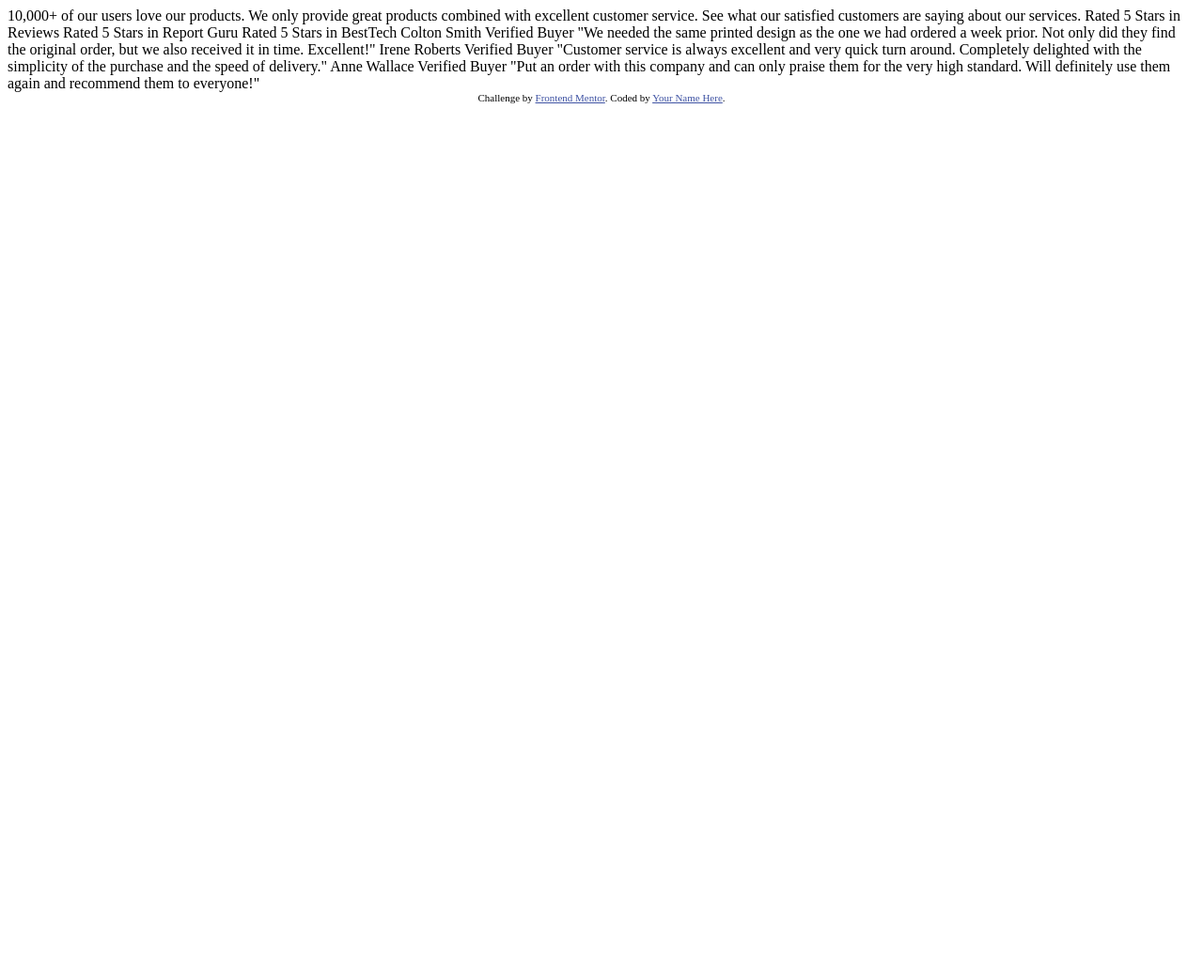
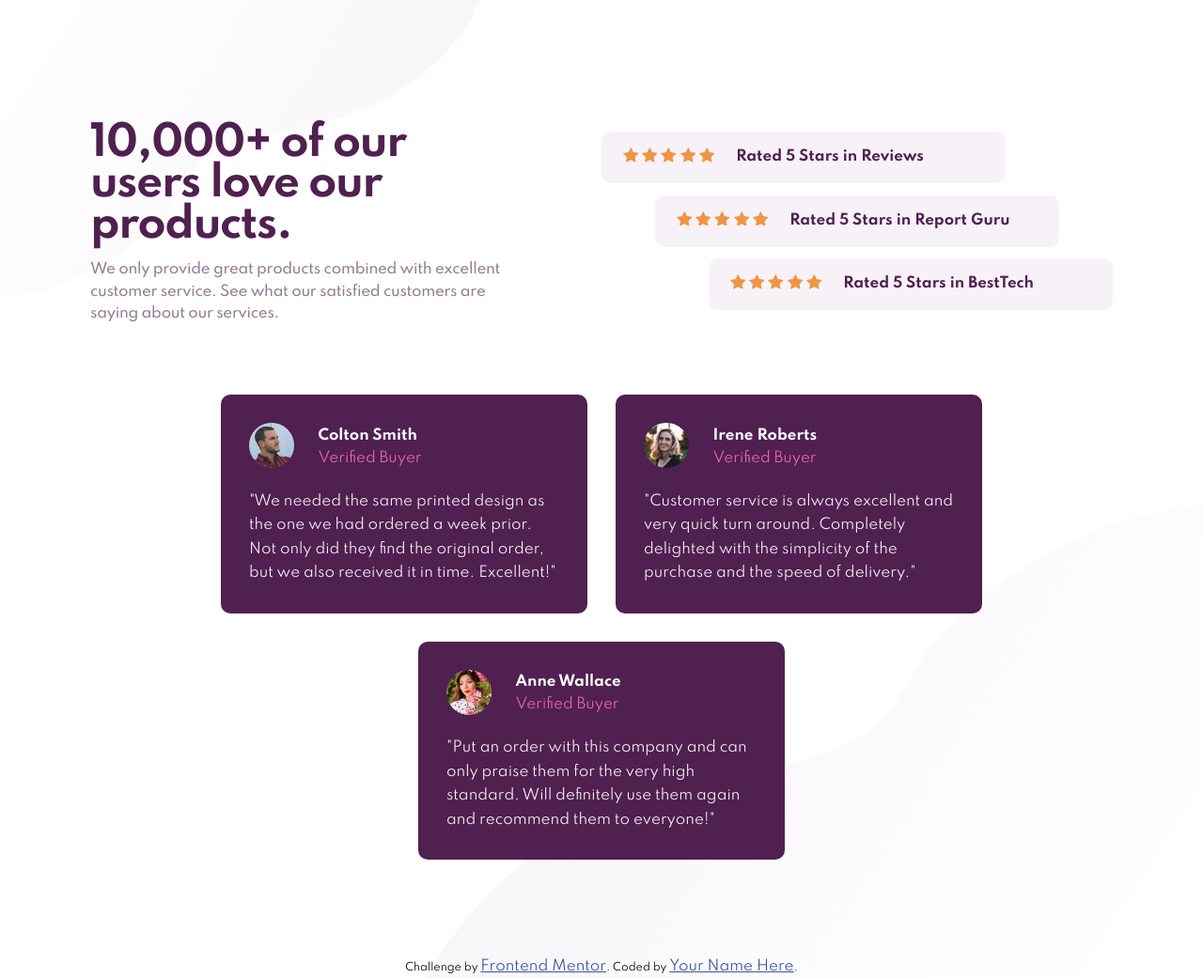
Before and after one commit to G4Snakeman/social-proof-section, a plain HTML site: page index.html in a window 1280 px wide. Shown: the whole page at 94% size. Before the commit the page ends 800 px from the top, so only its background shows below. Drawn offline with Linux system fonts and the light colour scheme.

Commit message:
Social proof section finished

```diff
--- a/index.html
+++ b/index.html
@@ -1,16 +1,16 @@
 <!DOCTYPE html>
 <html lang="en">
+
 <head>
   <meta charset="UTF-8" />
   <meta name="viewport" content="width=device-width, initial-scale=1.0" />
   <!-- displays site properly based on user's device -->
 
-    <link
-      rel="icon"
-      type="image/png"
-      sizes="32x32"
-      href="./images/favicon-32x32.png"
-    />
+  <link rel="icon" type="image/png" sizes="32x32" href="./images/favicon-32x32.png" />
+  <link rel="stylesheet" href="style.css">
+  <link crossorigin="anonymous" href="https://fonts.googleapis.com/css2?family=Spartan:wght@400;500;700&display=swap"
+    rel="stylesheet">
+
 
   <title>Frontend Mentor | Social proof section</title>
 
@@ -20,42 +20,187 @@
       font-size: 11px;
       text-align: center;
     }
+
     .attribution a {
       color: hsl(228, 45%, 44%);
     }
   </style>
 </head>
-  <body>
+
+<body class="page">
+
+  <main class="content page__main">
+    <div class="content__headline">
+      <div class="headline">
+        <h1 class="headline__header">
           10,000+ of our users love our products.
+        </h1>
 
+        <p class="headline__text">
           We only provide great products combined with excellent customer service.
           See what our satisfied customers are saying about our services.
+        </p>
+      </div>
+    </div>
 
+    <div class="content__ratings">
+      <div class="ratings">
+        <div class="rating ratings__row--align-left">
+          <div class="rating__stars">
+            <svg xmlns="http://www.w3.org/2000/svg" style="display: none;">
+              <symbol id="star">
+                <path
+                  d="M16.539 6.097a.297.297 0 00-.24-.202l-5.36-.779L8.542.26a.296.296 0 00-.53 0L5.613 5.117l-5.36.779a.297.297 0 00-.165.505l3.88 3.78-.917 5.34a.297.297 0 00.43.312l4.795-2.52 4.794 2.52a.296.296 0 00.43-.313l-.916-5.338L16.464 6.4c.08-.08.11-.197.075-.304z"
+                  fill="#EF9546" fill-rule="nonzero" />
+              </symbol>
+            </svg>
+
+            <!-- Five stars rating -->
+            <svg class="star">
+              <use xlink:href="#star" />
+            </svg>
+            <svg class="star">
+              <use xlink:href="#star" />
+            </svg>
+            <svg class="star">
+              <use xlink:href="#star" />
+            </svg>
+            <svg class="star">
+              <use xlink:href="#star" />
+            </svg>
+            <svg class="star">
+              <use xlink:href="#star" />
+            </svg>
+
+          </div>
+          <p class="rating__text">
             Rated 5 Stars in Reviews
+          </p>
+        </div>
+        <div class="rating ratings__row--align-center">
+          <div class="rating__stars">
+            <svg xmlns="http://www.w3.org/2000/svg" style="display: none;">
+              <symbol id="star">
+                <path
+                  d="M16.539 6.097a.297.297 0 00-.24-.202l-5.36-.779L8.542.26a.296.296 0 00-.53 0L5.613 5.117l-5.36.779a.297.297 0 00-.165.505l3.88 3.78-.917 5.34a.297.297 0 00.43.312l4.795-2.52 4.794 2.52a.296.296 0 00.43-.313l-.916-5.338L16.464 6.4c.08-.08.11-.197.075-.304z"
+                  fill="#EF9546" fill-rule="nonzero" />
+              </symbol>
+            </svg>
+
+            <!-- Five stars rating -->
+            <svg class="star">
+              <use xlink:href="#star" />
+            </svg>
+            <svg class="star">
+              <use xlink:href="#star" />
+            </svg>
+            <svg class="star">
+              <use xlink:href="#star" />
+            </svg>
+            <svg class="star">
+              <use xlink:href="#star" />
+            </svg>
+            <svg class="star">
+              <use xlink:href="#star" />
+            </svg>
+
+          </div>
+          <p class="rating__text">
             Rated 5 Stars in Report Guru
+          </p>
+        </div>
+        <div class="rating ratings__row--align-right">
+          <div class="rating__stars">
+            <svg xmlns="http://www.w3.org/2000/svg" style="display: none;">
+              <symbol id="star">
+                <path
+                  d="M16.539 6.097a.297.297 0 00-.24-.202l-5.36-.779L8.542.26a.296.296 0 00-.53 0L5.613 5.117l-5.36.779a.297.297 0 00-.165.505l3.88 3.78-.917 5.34a.297.297 0 00.43.312l4.795-2.52 4.794 2.52a.296.296 0 00.43-.313l-.916-5.338L16.464 6.4c.08-.08.11-.197.075-.304z"
+                  fill="#EF9546" fill-rule="nonzero" />
+              </symbol>
+            </svg>
+
+            <!-- Five stars rating -->
+            <svg class="star">
+              <use xlink:href="#star" />
+            </svg>
+            <svg class="star">
+              <use xlink:href="#star" />
+            </svg>
+            <svg class="star">
+              <use xlink:href="#star" />
+            </svg>
+            <svg class="star">
+              <use xlink:href="#star" />
+            </svg>
+            <svg class="star">
+              <use xlink:href="#star" />
+            </svg>
+
+          </div>
+          <p class="rating__text">
             Rated 5 Stars in BestTech
+          </p>
+        </div>
+      </div>
+    </div>
 
+    <div class="content__testimonials">
+      <div class="testimonials">
+        <div class="testimony testimonials__col--align-top">
+          <img class="testimony__avatar" src="images/image-colton.jpg" alt="Photo of a man">
+          <h2 class="testimony__name">
             Colton Smith
+          </h2>
+          <h3 class="testimony__subtitle">
             Verified Buyer
+          </h3>
+          <p class="testimony__text">
             "We needed the same printed design as the one we had ordered a week prior.
             Not only did they find the original order, but we also received it in time.
             Excellent!"
+          </p>
+        </div>
 
+        <div class="testimony testimonials__col--align-center">
+          <img class="testimony__avatar" src="images/image-irene.jpg" alt="Photo of a woman">
+          <h2 class="testimony__name">
             Irene Roberts
+          </h2>
+          <h3 class="testimony__subtitle">
             Verified Buyer
+          </h3>
+          <p class="testimony__text">
             "Customer service is always excellent and very quick turn around. Completely
             delighted with the simplicity of the purchase and the speed of delivery."
+          </p>
+        </div>
 
+        <div class="testimony testimonials__col--align-bottom">
+          <img class="testimony__avatar" src="images/image-anne.jpg" alt="Photo of a woman">
+          <h2 class="testimony__name">
             Anne Wallace
+          </h2>
+          <h3 class="testimony__subtitle">
             Verified Buyer
+          </h3>
+          <p class="testimony__text">
             "Put an order with this company and can only praise them for the very high
             standard. Will definitely use them again and recommend them to everyone!"
+          </p>
+        </div>
+      </div>
+    </div>
+  </main>
 
+  <footer class="page__footer">
     <div class="attribution">
       Challenge by
-      <a href="https://www.frontendmentor.io?ref=challenge" target="_blank"
-        >Frontend Mentor</a
-      >. Coded by <a href="#">Your Name Here</a>.
+      <a href="https://www.frontendmentor.io?ref=challenge" target="_blank">Frontend Mentor</a>. Coded by <a
+        href="#">Your
+        Name Here</a>.
     </div>
+  </footer>
+
 </body>
+
 </html>
--- /dev/null
+++ b/style.css
@@ -0,0 +1,256 @@
+* {
+    margin: 0;
+    font-family: "Spartan", sans-serif;
+    font-size: 15px;
+}
+
+.page {
+    background-image: url(images/bg-pattern-top-desktop.svg),
+        url(images/bg-pattern-bottom-desktop.svg);
+    background-size: calc(max(375px, 40%)), calc(max(375px, 65%));
+    background-repeat: no-repeat;
+    background-position: top left, bottom right;
+    display: flex;
+    flex-direction: column;
+}
+
+.content {
+    width: 85%;
+    margin: 0 auto;
+    padding-top: 8.5em;
+    display: flex;
+    flex-wrap: wrap;
+}
+
+.content__headline {
+    width: 50%;
+}
+
+.content__ratings {
+    width: 50%;
+}
+
+.content__testimonials {
+    width: 100%;
+}
+
+.headline {
+    max-width: 450px;
+}
+
+.headline__header {
+    color: hsl(300, 43%, 22%);
+    padding-top: 0.1em;
+    margin-bottom: 0.3em;
+    font-size: 2.9rem;
+    font-weight: 700;
+    line-height: 1em;
+    letter-spacing: -0.03em;
+}
+
+.headline__text {
+    color: #937b92;
+    font-weight: 500;
+    line-height: 1.55em;
+    letter-spacing: -0.02em;
+}
+
+.ratings {
+    height: 215px;
+    display: flex;
+    flex-direction: column;
+    justify-content: space-evenly;
+    align-items: center;
+}
+
+.rating {
+    width: 100%;
+    height: 55px;
+    min-width: 380px;
+    max-width: 430px;
+    background-color: #f7f2f7;
+    border-radius: 10px;
+    display: flex;
+    flex-wrap: wrap;
+    align-items: center;
+    align-content: space-evenly;
+}
+
+.rating__stars {
+    margin: 0 1.5em;
+    text-align: center;
+}
+
+.rating__text {
+    width: 65%;
+    color: #502050;
+    font-weight: 700;
+}
+
+.ratings__row--align-left {
+    align-self: flex-start;
+}
+
+.rating__row--align-center {
+    align-self: center;
+}
+
+.ratings__row--align-right {
+    align-self: flex-end;
+}
+
+.star {
+    width: 16.55px;
+    height: 15.77px;
+}
+
+.testimonials {
+    height: 270px;
+    margin: 2.5em 0;
+    display: flex;
+    flex-wrap: wrap;
+    justify-content: space-between;
+}
+
+.testimonials__col--align-top {
+    align-self: flex-start;
+}
+
+.testimonials__col--align-center {
+    align-self: center;
+}
+
+.testimonials__col--align-bottom {
+    align-self: flex-end;
+}
+
+.testimony {
+    max-width: 330px;
+    background-color: #502050;
+    padding: 2em;
+    border-radius: 10px;
+    display: grid;
+    grid-template-columns: 48px auto;
+    grid-template-rows: 24px 24px auto;
+    grid-template-areas:
+        "avatar name"
+        "avatar subtitle"
+        "text text";
+    column-gap: 1.7em;
+}
+
+.testimony__avatar {
+    width: 48px;
+    height: 48px;
+    grid-area: avatar;
+    border-radius: 50%;
+}
+
+.testimony__name {
+    color: #ffffff;
+    padding-top: 4.5px;
+    grid-area: name;
+}
+
+.testimony__subtitle {
+    color: #ee68a4;
+    padding-top: 4.5px;
+    grid-area: subtitle;
+    font-weight: 400;
+}
+
+.testimony__text {
+    color: #f7f2f7;
+    margin-top: 1.5em;
+    line-height: 1.7em;
+    grid-area: text;
+}
+
+.page__footer {
+    margin: 4em 0 1em;
+}
+
+@media screen and (max-width: 1420px) {
+    .testimonials {
+        width: 870px;
+        margin: 3em auto;
+        height: initial;
+        justify-content: space-evenly;
+    }
+
+    .testimony {
+        margin-top: 2em;
+    }
+}
+
+@media screen and (max-width: 1025px) {
+    .content {
+        width: 90%;
+        padding-top: 3.7em;
+    }
+
+    .content__headline {
+        width: 100%;
+        margin-bottom: 1em;
+    }
+
+    .content__ratings {
+        width: 100%;
+    }
+
+    .headline {
+        width: 100%;
+        margin: 0 auto;
+        text-align: center;
+    }
+
+    .headline__header {
+        margin: 0.65em 0;
+        font-size: 2.2rem;
+    }
+
+    .ratings {
+        max-width: 450px;
+        height: 320px;
+        margin: 0 auto;
+    }
+
+    .rating {
+        width: 100%;
+        min-width: initial;
+        max-width: initial;
+        height: 83.77px;
+    }
+
+    .rating__stars {
+        width: 100%;
+    }
+
+    .rating__text {
+        width: 100%;
+        text-align: center;
+    }
+
+    .testimonials {
+        width: initial;
+        max-width: 450px;
+        margin: 0 auto;
+    }
+
+    .testimony {
+        width: 450px;
+        max-width: initial;
+    }
+
+    .testimony + .testimony {
+        margin-top: 1em;
+    }
+}
+
+@media screen and (max-width: 375px) {
+    .page {
+        background-image: url(images/bg-pattern-top-mobile.svg),
+            url(images/bg-pattern-bottom-mobile.svg);
+        background-size: contain;
+    }
+}
```
Also changed, not shown: images/icon-star.svg. Lines whose indentation alone changed are shown as unchanged.
